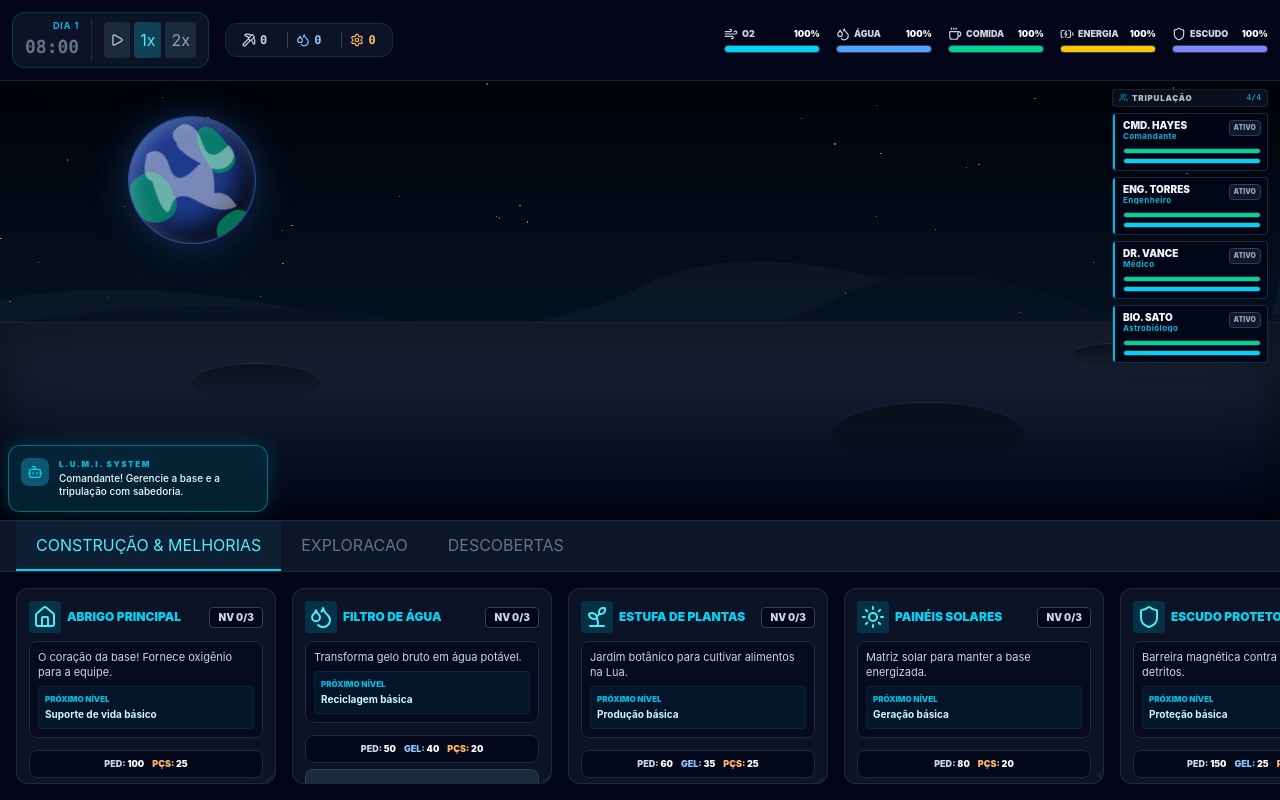
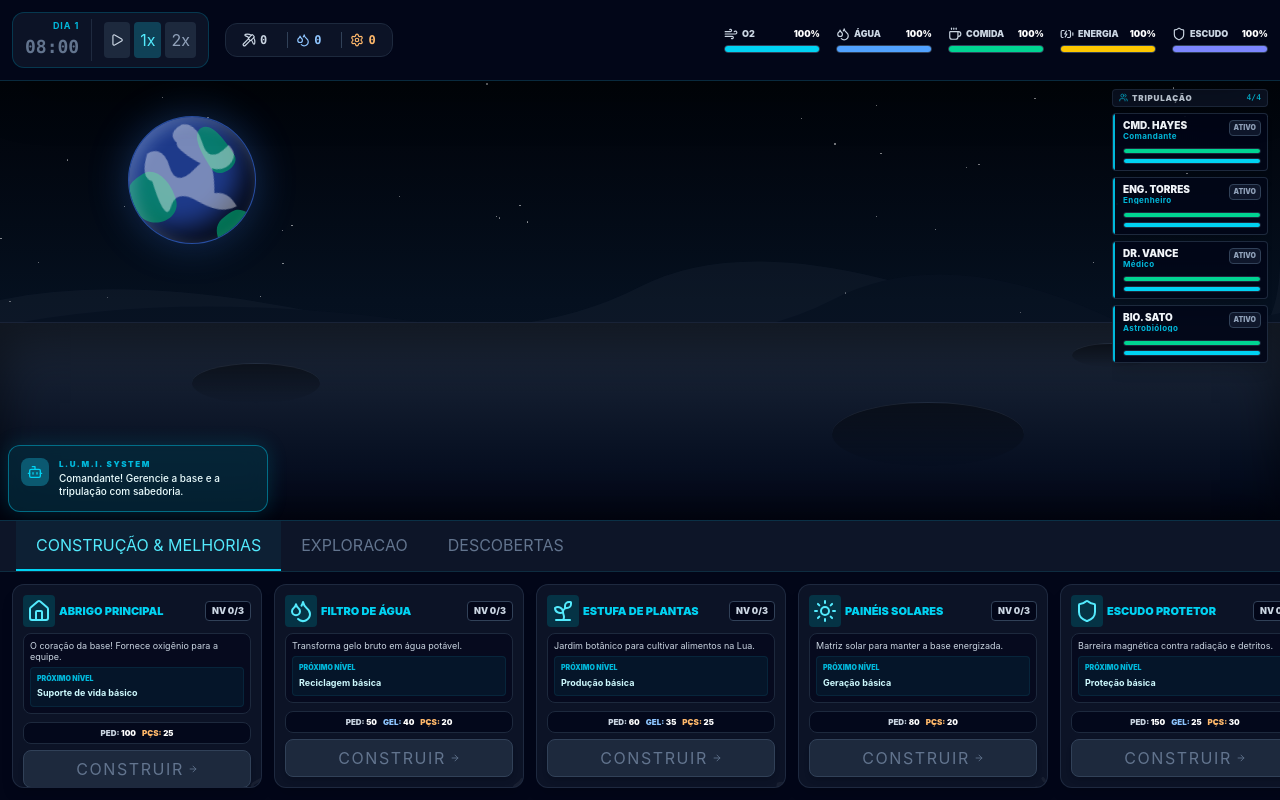
Before and after one commit to Morpheu-Capitulino/cuscuz-galactico, a React (Vite) app: page /base-builder in a window 1280 px wide. Built offline with nearby package versions, Linux system fonts and the light colour scheme.

Commit message:
Fix: Versão 1.1

```diff
--- a/src/pages/BaseBuilder/ManagementPanel.tsx
+++ b/src/pages/BaseBuilder/ManagementPanel.tsx
@@ -36,8 +36,8 @@ export function ManagementPanel({ setLumiMessage }: { setLumiMessage: (msg: stri
         ))}
       </div>
 
-      {/* 2. ÁREA DE CONTEÚDO (Cartões Ilustrativos e Proporcionais) */}
-      <div className="flex-1 overflow-x-auto overflow-y-hidden p-3 md:p-4 flex gap-3 md:gap-4 items-stretch scrollbar-thin scrollbar-thumb-cyan-900/50 scrollbar-track-transparent">
+      {/* 2. ÁREA DE CONTEÚDO */}
+      <div className="flex-1 overflow-x-auto overflow-y-hidden p-3 flex gap-3 items-stretch scrollbar-thin scrollbar-thumb-cyan-900/50 scrollbar-track-transparent">
 
         {/* ========================================================= */}
         {/* ABA: CONSTRUÇÃO & UPGRADES                                */}
@@ -52,52 +52,52 @@ export function ManagementPanel({ setLumiMessage }: { setLumiMessage: (msg: stri
           const canAfford = !isMax && nextLvlData && store.inventory.regolith >= (nextLvlData.cost.regolith || 0) && store.inventory.parts >= (nextLvlData.cost.parts || 0) && store.inventory.ice >= (nextLvlData.cost.ice || 0);
 
           return (
-            <div key={s.id} className="w-[240px] md:w-[260px] flex-shrink-0 bg-slate-900/80 border border-slate-700/50 rounded-xl p-3 flex flex-col shadow-lg relative overflow-hidden">
+            <div key={s.id} className="w-[240px] md:w-[250px] flex-shrink-0 bg-slate-900/80 border border-slate-700/50 rounded-xl p-2.5 flex flex-col shadow-lg relative overflow-hidden">
                {/* Fundo ilustrativo marca d'água */}
                <div className="absolute -right-4 -bottom-4 opacity-5 pointer-events-none transform rotate-12 scale-150">
                  {s.icon}
                </div>
 
                {/* Cabeçalho */}
-               <div className="flex justify-between items-center mb-2 z-10">
-                 <h3 className="text-xs font-black flex items-center gap-1.5 text-cyan-400 uppercase">
+               <div className="flex justify-between items-center mb-1.5 z-10">
+                 <h3 className="text-[11px] font-black flex items-center gap-1 text-cyan-400 uppercase">
                    <span className="p-1 bg-cyan-950 rounded text-cyan-300">{s.icon}</span>
                    {s.name}
                  </h3>
-                 <span className="bg-slate-950 border border-slate-700 text-[10px] px-2 py-0.5 rounded font-black text-slate-300">NV {currentLvl}/3</span>
+                 <span className="bg-slate-950 border border-slate-700 text-[9px] px-1.5 py-0.5 rounded font-black text-slate-300">NV {currentLvl}/3</span>
                </div>
 
-               {/* Display de Informações Central */}
-               <div className="flex-1 bg-slate-950/60 rounded-lg p-2 flex flex-col justify-center mb-3 z-10 border border-slate-800">
+               {/* Display de Informações Central (Mais Compacto) */}
+               <div className="flex-1 bg-slate-950/60 rounded-lg p-1.5 flex flex-col justify-center mb-2 z-10 border border-slate-800">
                  {currentLvl > 0 ? (
-                   <p className="text-[10px] md:text-xs text-emerald-400 font-bold mb-1.5">ATUAL: {s.levels[currentLvl-1].effect}</p>
+                   <p className="text-[9px] text-emerald-400 font-bold mb-1 line-clamp-2 leading-tight">ATUAL: {s.levels[currentLvl-1].effect}</p>
                  ) : (
-                   <p className="text-[10px] md:text-[11px] text-slate-300 mb-1.5 leading-snug">{s.desc}</p>
+                   <p className="text-[9px] text-slate-300 mb-1 leading-tight line-clamp-2">{s.desc}</p>
                  )}
 
                  {!isMax && nextLvlData && (
                    <div className="mt-auto bg-cyan-950/30 p-1.5 rounded border border-cyan-900/30">
-                     <p className="text-[8px] text-cyan-500 font-black uppercase mb-0.5">Próximo Nível</p>
-                     <p className="text-[10px] text-cyan-100 font-bold truncate">{nextLvlData.effect}</p>
+                     <p className="text-[7px] text-cyan-500 font-black uppercase mb-0.5">Próximo Nível</p>
+                     <p className="text-[9px] text-cyan-100 font-bold truncate">{nextLvlData.effect}</p>
                    </div>
                  )}
                </div>
 
-               {/* Ações e Custos */}
+               {/* Ações e Custos (Botão visível sem estourar o card) */}
                <div className="mt-auto z-10">
                  {isMax ? (
-                   <span className="block w-full text-center text-[10px] font-black text-purple-400 bg-purple-950/50 border border-purple-900/50 py-2 rounded-lg tracking-widest">NÍVEL MÁXIMO</span>
+                   <span className="block w-full text-center text-[10px] font-black text-purple-400 bg-purple-950/50 border border-purple-900/50 py-1.5 rounded-lg tracking-widest">NÍVEL MÁXIMO</span>
                  ) : isBuilding || isUpgrading ? (
-                   <span className="block w-full text-center text-[10px] font-black text-yellow-400 bg-yellow-950/50 border border-yellow-900/50 py-2 rounded-lg animate-pulse tracking-widest">TRABALHANDO...</span>
+                   <span className="block w-full text-center text-[10px] font-black text-yellow-400 bg-yellow-950/50 border border-yellow-900/50 py-1.5 rounded-lg animate-pulse tracking-widest">TRABALHANDO...</span>
                  ) : (
                    <div className="flex flex-col gap-1.5">
-                     <div className="flex justify-center gap-2 text-[9px] font-black bg-slate-950/80 py-1.5 rounded-lg border border-slate-800">
+                     <div className="flex justify-center gap-1.5 text-[8px] font-black bg-slate-950/80 py-1 rounded-lg border border-slate-800">
                        {!!nextLvlData?.cost.regolith && <span className="text-slate-300">PED: <span className="text-white">{nextLvlData.cost.regolith}</span></span>}
                        {!!nextLvlData?.cost.ice && <span className="text-blue-300">GEL: <span className="text-white">{nextLvlData.cost.ice}</span></span>}
                        {!!nextLvlData?.cost.parts && <span className="text-orange-300">PÇS: <span className="text-white">{nextLvlData.cost.parts}</span></span>}
                      </div>
-                     <button onClick={() => handleStartBuildingOrUpgrade(s.id, currentLvl)} disabled={!canAfford} className={`w-full py-2 rounded-lg text-[10px] font-black tracking-widest uppercase transition-colors shadow-md flex items-center justify-center gap-1 ${canAfford ? 'bg-cyan-600 hover:bg-cyan-500 text-white shadow-cyan-900/50' : 'bg-slate-800 text-slate-500 cursor-not-allowed border border-slate-700'}`}>
-                       {currentLvl === 0 ? 'CONSTRUIR' : 'MELHORAR'} <ArrowRight size={12} />
+                     <button onClick={() => handleStartBuildingOrUpgrade(s.id, currentLvl)} disabled={!canAfford} className={`w-full py-1.5 rounded-lg text-[9px] font-black tracking-widest uppercase transition-colors shadow-md flex items-center justify-center gap-1 ${canAfford ? 'bg-cyan-600 hover:bg-cyan-500 text-white shadow-cyan-900/50' : 'bg-slate-800 text-slate-500 cursor-not-allowed border border-slate-700'}`}>
+                       {currentLvl === 0 ? 'CONSTRUIR' : 'MELHORAR'} <ArrowRight size={10} />
                      </button>
                    </div>
                  )}
@@ -115,7 +115,7 @@ export function ManagementPanel({ setLumiMessage }: { setLumiMessage: (msg: stri
               <div className="w-full max-w-[400px] flex-shrink-0 bg-slate-900/80 border-2 border-orange-500/80 rounded-xl p-4 flex flex-col justify-center shadow-lg relative overflow-hidden">
                 <Rocket size={80} className="absolute -right-4 -bottom-4 text-orange-500/10 rotate-45" />
                 <h3 className="text-sm font-black text-orange-400 mb-1 uppercase flex items-center gap-2"><Target size={16}/> {store.activeExpedition.name}</h3>
-                <p className="text-xs text-slate-300 mb-4 font-medium z-10">Rover autônomo está prospectando na superfície.</p>
+                <p className="text-[10px] text-slate-300 mb-4 font-medium z-10">Rover autônomo está prospectando na superfície.</p>
 
                 <div className="bg-slate-950/80 p-3 rounded-xl border border-slate-800 flex flex-col mb-2 z-10">
                    <div className="flex justify-between text-[10px] font-black text-slate-400 mb-1.5 uppercase tracking-widest">
@@ -127,30 +127,30 @@ export function ManagementPanel({ setLumiMessage }: { setLumiMessage: (msg: stri
                    </div>
                 </div>
 
-                <div className="text-center text-[10px] font-black text-slate-400 uppercase tracking-widest mt-auto z-10">
+                <div className="text-center text-[9px] font-black text-slate-400 uppercase tracking-widest mt-auto z-10">
                    ESTADO: <span className="text-white animate-pulse">{store.activeExpedition.status}</span>
                 </div>
               </div>
             ) : (
               EXPEDITIONS.map(exp => (
-                <div key={exp.id} className="w-[240px] md:w-[260px] flex-shrink-0 bg-slate-900/80 border border-slate-700/50 rounded-xl p-3 flex flex-col shadow-lg relative overflow-hidden">
+                <div key={exp.id} className="w-[240px] md:w-[250px] flex-shrink-0 bg-slate-900/80 border border-slate-700/50 rounded-xl p-3 flex flex-col shadow-lg relative overflow-hidden">
                   <Target size={60} className="absolute -right-4 -bottom-4 text-orange-500/10" />
 
                   <div className="flex items-center gap-2 mb-2 z-10">
                     <span className="p-1 bg-orange-950 rounded text-orange-400"><Target size={14}/></span>
-                    <h3 className="text-xs font-black text-orange-400 uppercase">{exp.name}</h3>
+                    <h3 className="text-[11px] font-black text-orange-400 uppercase">{exp.name}</h3>
                   </div>
 
-                  <div className="flex-1 bg-slate-950/60 rounded-lg p-2.5 flex flex-col justify-center mb-3 z-10 border border-slate-800">
-                    <p className="text-[10px] md:text-[11px] text-slate-300 leading-snug font-medium mb-3">{exp.desc}</p>
-                    <div className="flex justify-between text-[9px] font-black bg-slate-900 p-1.5 rounded border border-slate-700">
+                  <div className="flex-1 bg-slate-950/60 rounded-lg p-2 flex flex-col justify-center mb-2 z-10 border border-slate-800">
+                    <p className="text-[9px] md:text-[10px] text-slate-300 leading-tight font-medium mb-2">{exp.desc}</p>
+                    <div className="flex justify-between text-[8px] font-black bg-slate-900 p-1.5 rounded border border-slate-700 mt-auto">
                       <span className="text-slate-400">PERIGO: <span className={exp.risk === 'Alto' ? 'text-red-400' : exp.risk === 'Moderado' ? 'text-yellow-400' : 'text-emerald-400'}>{exp.risk}</span></span>
-                      <span className="text-slate-400">DURAÇÃO: <span className="text-white">{exp.duration}s</span></span>
+                      <span className="text-slate-400">TEMPO: <span className="text-white">{exp.duration}s</span></span>
                     </div>
                   </div>
 
-                  <button onClick={() => { store.startExpedition(exp); setLumiMessage('Rover despachado. Fique atento a intercorrências no trajeto.'); }} className="w-full z-10 py-2 rounded-lg text-[10px] font-black tracking-widest uppercase bg-orange-600 hover:bg-orange-500 text-white shadow-md shadow-orange-900/50 flex items-center justify-center gap-1.5">
-                    INICIAR MISSÃO <Rocket size={12}/>
+                  <button onClick={() => { store.startExpedition(exp); setLumiMessage('Rover despachado. Fique atento a intercorrências no trajeto.'); }} className="w-full z-10 py-1.5 rounded-lg text-[9px] font-black tracking-widest uppercase bg-orange-600 hover:bg-orange-500 text-white shadow-md shadow-orange-900/50 flex items-center justify-center gap-1.5">
+                    INICIAR MISSÃO <Rocket size={10}/>
                   </button>
                 </div>
               ))
@@ -167,28 +167,28 @@ export function ManagementPanel({ setLumiMessage }: { setLumiMessage: (msg: stri
           const canAfford = store.inventory.parts >= r.cost;
 
           return (
-            <div key={r.id} className={`w-[240px] md:w-[260px] flex-shrink-0 bg-slate-900/80 border rounded-xl p-3 flex flex-col shadow-lg relative overflow-hidden transition-colors ${isUnlocked ? 'border-purple-500/50' : 'border-slate-700/50'}`}>
+            <div key={r.id} className={`w-[240px] md:w-[250px] flex-shrink-0 bg-slate-900/80 border rounded-xl p-3 flex flex-col shadow-lg relative overflow-hidden transition-colors ${isUnlocked ? 'border-purple-500/50' : 'border-slate-700/50'}`}>
               <FlaskConical size={70} className={`absolute -right-4 -bottom-4 rotate-12 ${isUnlocked ? 'text-purple-500/10' : 'text-slate-500/5'}`} />
 
               <div className="flex items-center gap-2 mb-2 z-10">
                 <span className={`p-1.5 rounded-lg ${isUnlocked ? 'bg-purple-950 text-purple-400' : 'bg-slate-800 text-slate-500'}`}>
-                  <FlaskConical size={14}/>
+                  <FlaskConical size={12}/>
                 </span>
-                <h3 className={`text-xs font-black uppercase ${isUnlocked ? 'text-purple-400' : 'text-slate-300'}`}>{r.name}</h3>
+                <h3 className={`text-[11px] font-black uppercase ${isUnlocked ? 'text-purple-400' : 'text-slate-300'}`}>{r.name}</h3>
               </div>
 
-              <div className="flex-1 bg-slate-950/60 rounded-lg p-3 flex items-center mb-3 z-10 border border-slate-800">
-                <p className="text-[10px] md:text-[11px] text-slate-300 leading-snug font-medium text-center w-full">{r.desc}</p>
+              <div className="flex-1 bg-slate-950/60 rounded-lg p-2.5 flex items-center mb-2 z-10 border border-slate-800">
+                <p className="text-[9px] md:text-[10px] text-slate-300 leading-tight font-medium text-center w-full">{r.desc}</p>
               </div>
 
               <div className="mt-auto z-10">
                 {isUnlocked ? (
-                  <span className="flex items-center justify-center gap-1.5 w-full text-[10px] font-black tracking-widest text-purple-400 bg-purple-950/50 border border-purple-900/50 py-2 rounded-lg uppercase">
-                    <CheckCircle2 size={12} /> DOMINADA
+                  <span className="flex items-center justify-center gap-1 w-full text-[9px] font-black tracking-widest text-purple-400 bg-purple-950/50 border border-purple-900/50 py-1.5 rounded-lg uppercase">
+                    <CheckCircle2 size={10} /> DOMINADA
                   </span>
                 ) : (
-                  <button onClick={() => store.unlockResearch(r.id, r.cost)} disabled={!canAfford || !hasReq} className={`w-full py-2 rounded-lg text-[10px] font-black tracking-widest uppercase transition-colors shadow-md flex items-center justify-center gap-1.5 ${canAfford && hasReq ? 'bg-purple-600 hover:bg-purple-500 text-white shadow-purple-900/50' : 'bg-slate-800 text-slate-500 border border-slate-700 cursor-not-allowed'}`}>
-                    {hasReq ? `PESQUISAR (${r.cost} PÇS)` : <><Lock size={12}/> REQUER ESTRUTURA</>}
+                  <button onClick={() => store.unlockResearch(r.id, r.cost)} disabled={!canAfford || !hasReq} className={`w-full py-1.5 rounded-lg text-[9px] font-black tracking-widest uppercase transition-colors shadow-md flex items-center justify-center gap-1.5 ${canAfford && hasReq ? 'bg-purple-600 hover:bg-purple-500 text-white shadow-purple-900/50' : 'bg-slate-800 text-slate-500 border border-slate-700 cursor-not-allowed'}`}>
+                    {hasReq ? `PESQUISAR (${r.cost} PÇS)` : <><Lock size={10}/> REQUER ESTRUTURA</>}
                   </button>
                 )}
               </div>
```
